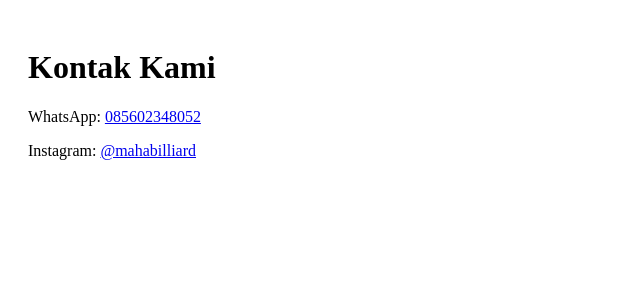
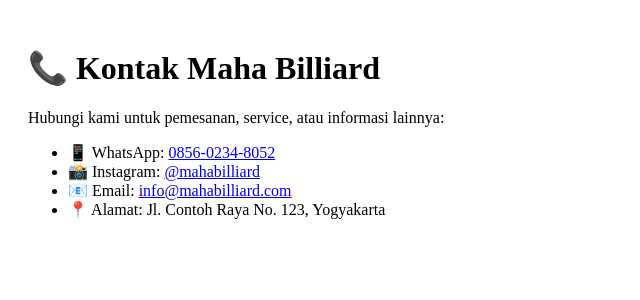
Before and after one commit to mahabilliardofficial/maha-billiard, a Next.js app: page /kontak in a window 1280 px wide. Shown: the top 300 px of the page, without its empty margins (0-640 px from the left). Built offline with nearby package versions, Linux system fonts and the light colour scheme.

Commit message:
Update kontak.js

```diff
--- a/pages/kontak.js
+++ b/pages/kontak.js
@@ -2,9 +2,15 @@
 export default function Kontak() {
   return (
     <div style={{ padding: 20 }}>
-      <h1>Kontak Kami</h1>
-      <p>WhatsApp: <a href="https://wa.me/6285602348052">085602348052</a></p>
-      <p>Instagram: <a href="https://instagram.com/mahabilliard">@mahabilliard</a></p>
+      <h1>📞 Kontak Maha Billiard</h1>
+      <p>Hubungi kami untuk pemesanan, service, atau informasi lainnya:</p>
+
+      <ul>
+        <li>📱 WhatsApp: <a href="https://wa.me/6285602348052" target="_blank">0856-0234-8052</a></li>
+        <li>📸 Instagram: <a href="https://instagram.com/mahabilliard" target="_blank">@mahabilliard</a></li>
+        <li>📧 Email: <a href="mailto:info@mahabilliard.com">info@mahabilliard.com</a></li>
+        <li>📍 Alamat: Jl. Contoh Raya No. 123, Yogyakarta</li>
+      </ul>
     </div>
   );
 }
```
